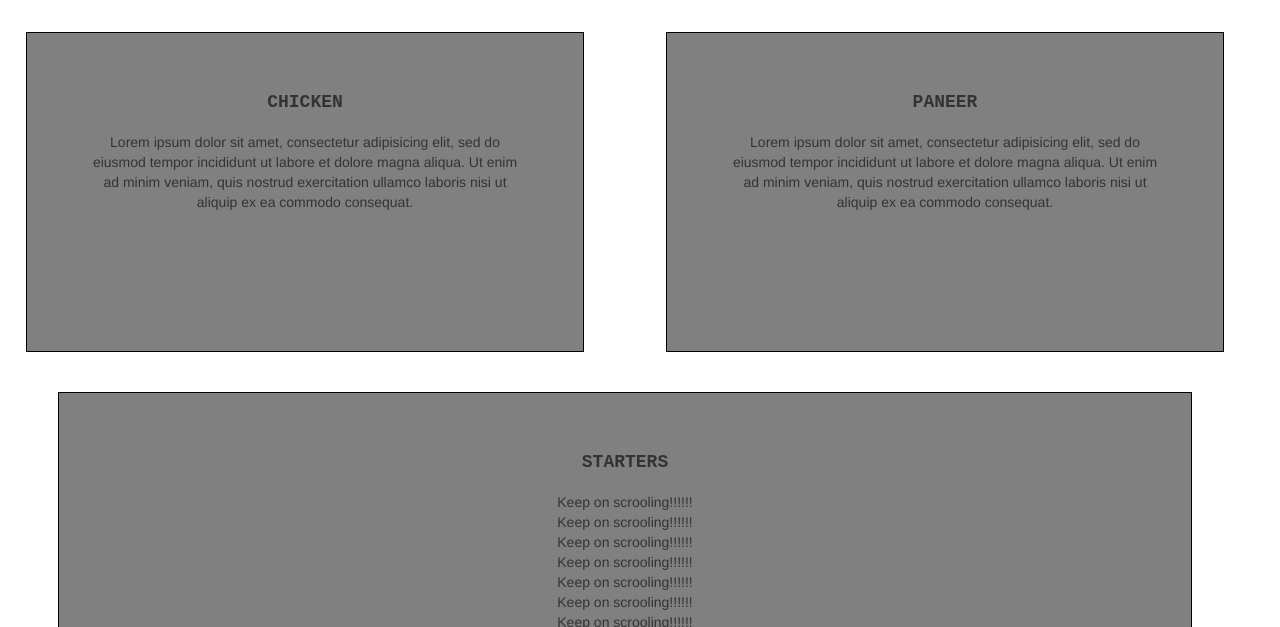
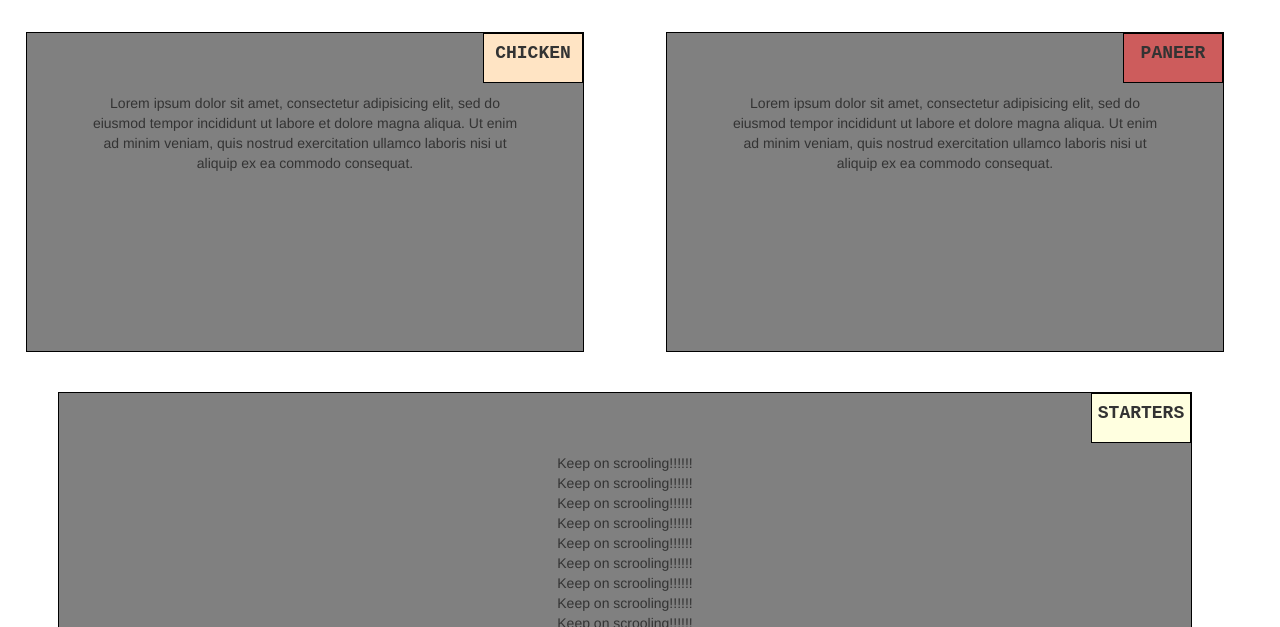
Before and after one commit to g0707/coursera_assignments, a plain HTML site: page assignment3/index.html in a window 1280 px wide. Shown: the part 173-800 px from the top of the page. Drawn offline with Linux system fonts and the light colour scheme; files that its build step writes are made by us from their sources.

Commit message:
Update style.css

```diff
--- a/assignment3/css/style.css
+++ b/assignment3/css/style.css
@@ -105,7 +105,7 @@ p
   overflow: auto;
 }
 
-/*#p1>div
+#p1>div
 {
     border: 1px solid black;
     background-color: bisque;
@@ -137,7 +137,7 @@ p
     position: absolute;
     top: 0px;
     right: 0px;
-}*/
+}
 
 .container {
 	border: none;
```
